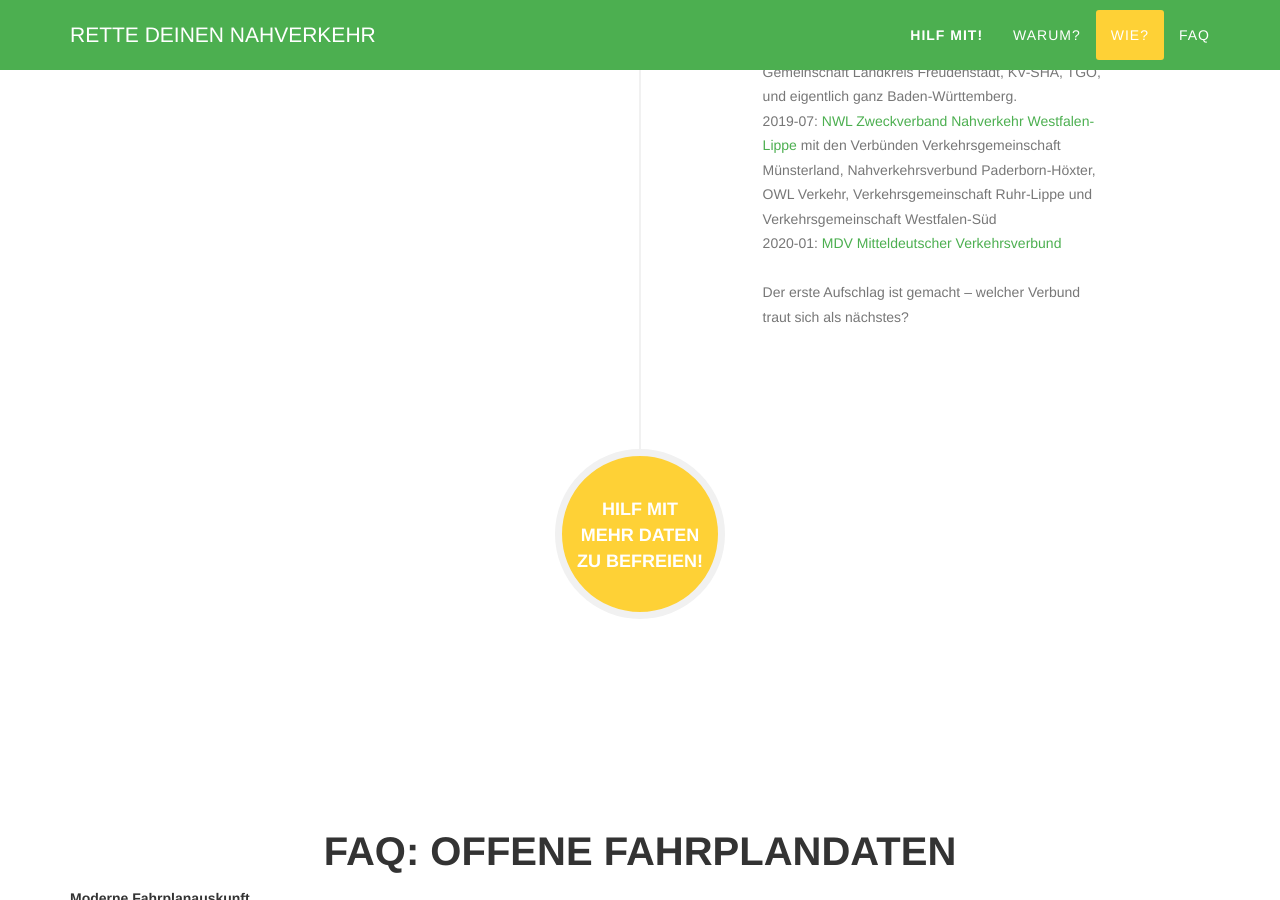
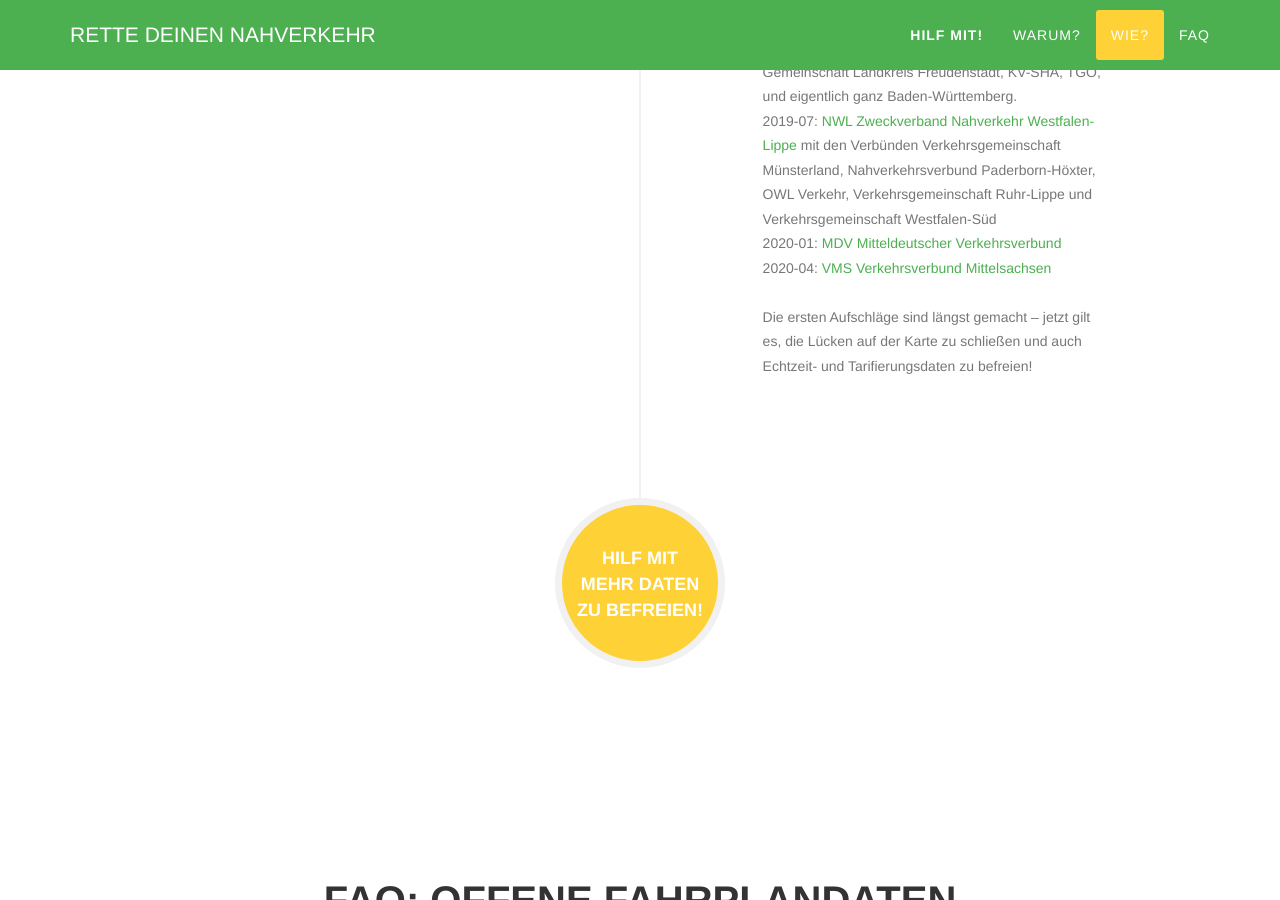
Before and after one commit to okfde/rettedeinennahverkehr, a Jekyll site: the page built from index.html, in a window 1280 px wide and 900 px high, scrolled down 4040 px. Built offline with Jekyll 4.4.1, drawn with Linux system fonts in a browser that asks for light colours; comment, search, counter and statistics services are not loaded.

Commit message:
added VMS

```diff
--- a/_includes/how.html
+++ b/_includes/how.html
@@ -99,8 +99,10 @@
                                         <br>
                                         2020-01: <a href="https://www.mdv.de/informationen/downloads/">MDV Mitteldeutscher Verkehrsverbund</a>
                                         <br>
+                                        2020-04: <a href="https://www.vms.de/vms/open-data-gtfs-daten/">VMS Verkehrsverbund Mittelsachsen</a>
                                         <br>
-                                        Der erste Aufschlag ist gemacht – welcher Verbund traut sich als nächstes?
+                                        <br>
+                                        Die ersten Aufschläge sind längst gemacht – jetzt gilt es, die Lücken auf der Karte zu schließen und auch Echtzeit- und Tarifierungsdaten zu befreien!
                                     </p>
                                 </div>
                             </div>
```
